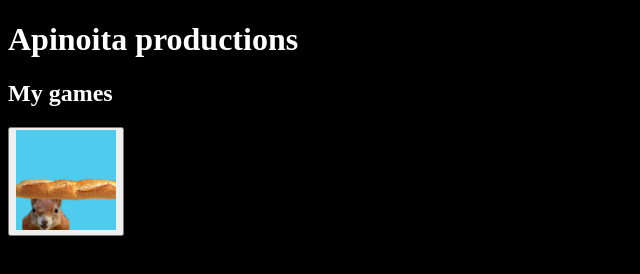
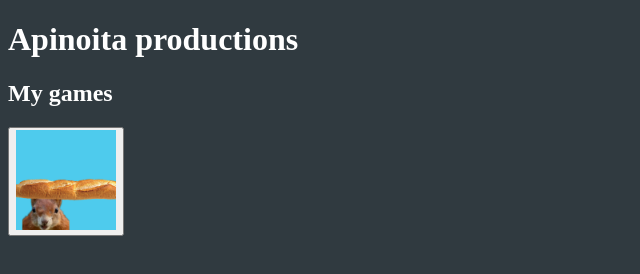
Before and after one commit to Apinoita/apinoita-productions, a plain HTML site: page index.html in a window 1280 px wide. Shown: the whole page, without its empty margins (0-640 px from the left). Drawn offline with Linux system fonts and the light colour scheme.

Commit message:
Update styles.css

```diff
--- a/styles.css
+++ b/styles.css
@@ -1,5 +1,5 @@
 body{
-     background-color: black;
+     background-color: #303A40;
      color: white;
 }
 
```
